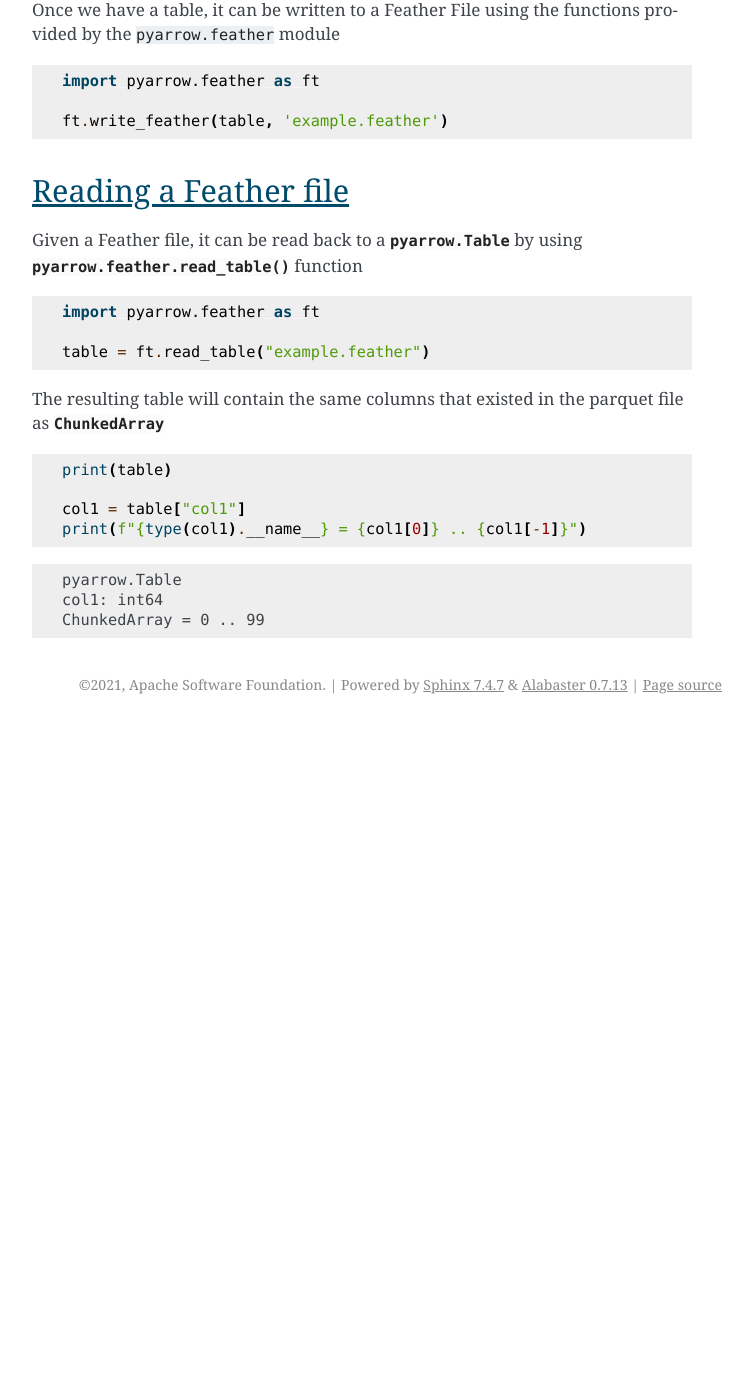
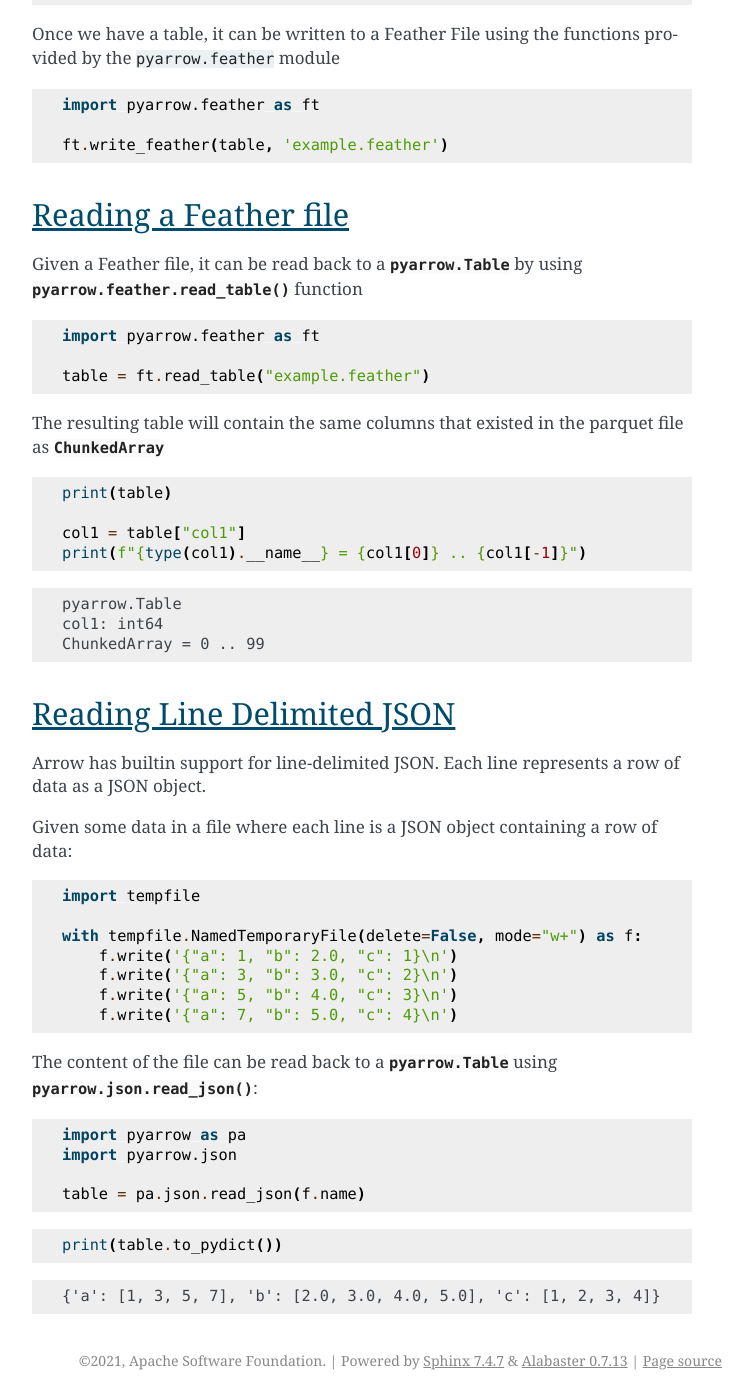
Before and after one commit to apache/arrow-cookbook, a Sphinx documentation site: the page built from python/source/io.rst, in a window 1280 px wide and 1400 px high, scrolled down 8606 px. Shown: the whole window, without its empty margins (388-1141 px from the left). Built offline with Sphinx 7.4.7, drawn with Linux system fonts in a browser that asks for light colours; before the commit the page ends 9330 px from its top, so only the background shows below that; some of the changed text lies outside the part shown.

Commit message:
Recipe to read line delimited json as of ARROW-13708 (#49)
* Recipe to read json

* rename pj to pa.json

* Add colon

```diff
--- a/python/source/io.rst
+++ b/python/source/io.rst
@@ -517,3 +517,40 @@ the parquet file as :class:`ChunkedArray`
     pyarrow.Table
     col1: int64
     ChunkedArray = 0 .. 99
+
+Reading Line Delimited JSON
+===========================
+
+Arrow has builtin support for line-delimited JSON.
+Each line represents a row of data as a JSON object.
+
+Given some data in a file where each line is a JSON object
+containing a row of data:
+
+.. testcode::
+
+    import tempfile
+
+    with tempfile.NamedTemporaryFile(delete=False, mode="w+") as f:
+        f.write('{"a": 1, "b": 2.0, "c": 1}\n')
+        f.write('{"a": 3, "b": 3.0, "c": 2}\n')
+        f.write('{"a": 5, "b": 4.0, "c": 3}\n')
+        f.write('{"a": 7, "b": 5.0, "c": 4}\n')
+
+The content of the file can be read back to a :class:`pyarrow.Table` using
+:func:`pyarrow.json.read_json`:
+
+.. testcode::
+
+    import pyarrow as pa
+    import pyarrow.json
+
+    table = pa.json.read_json(f.name)
+
+.. testcode::
+
+    print(table.to_pydict())
+
+.. testoutput::
+
+    {'a': [1, 3, 5, 7], 'b': [2.0, 3.0, 4.0, 5.0], 'c': [1, 2, 3, 4]}
```
